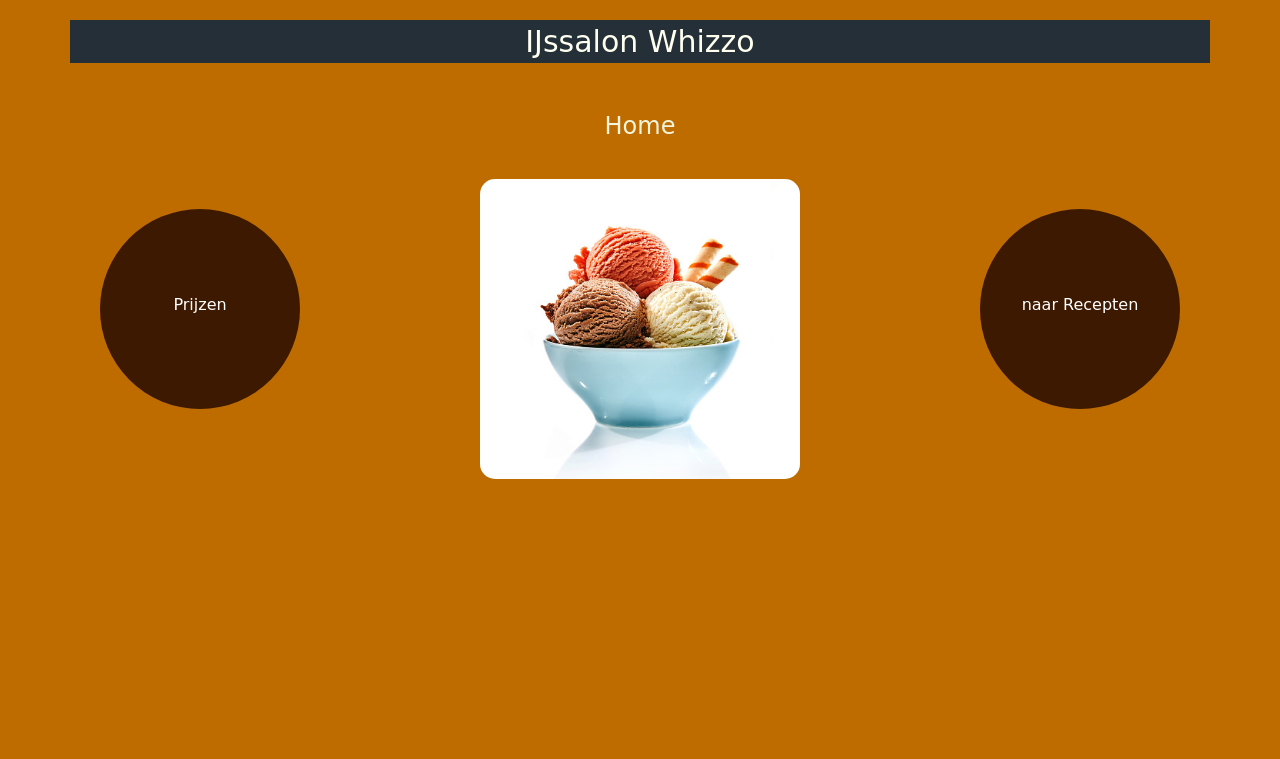
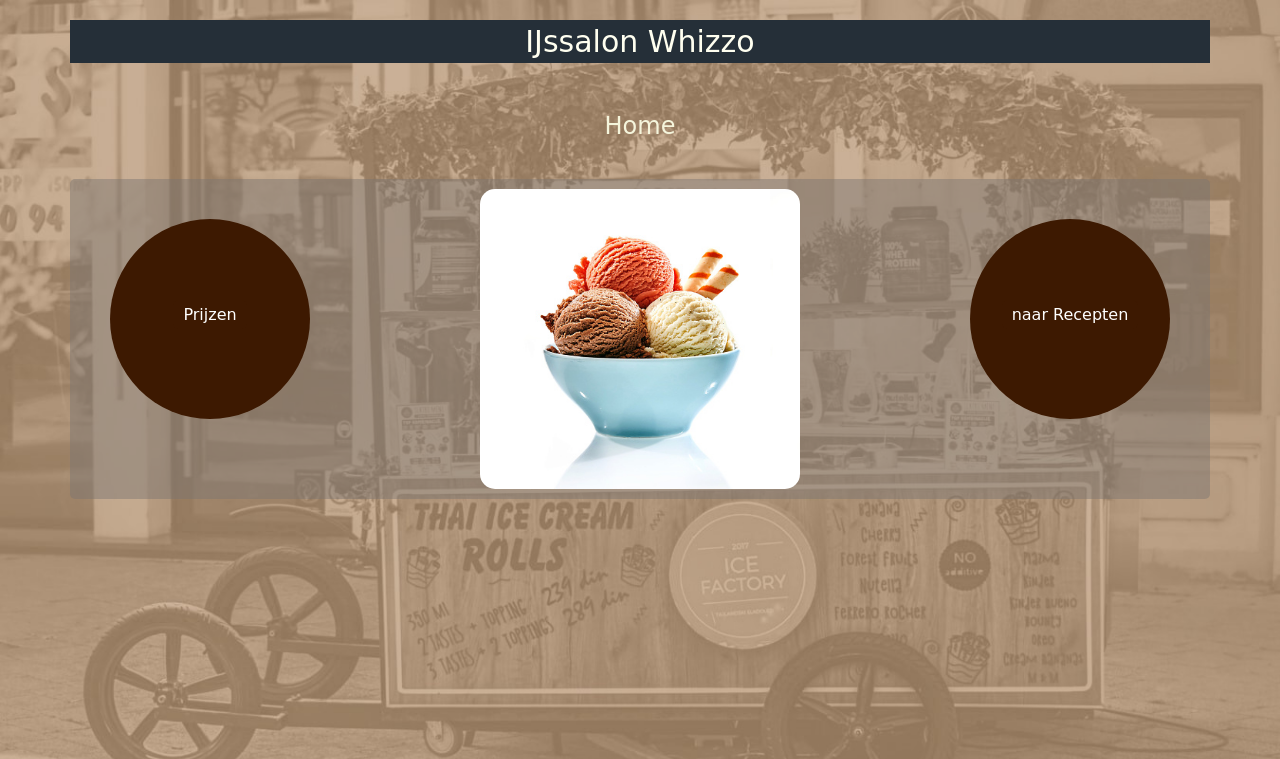
Before and after one commit to Alexico1969/NHA_IJssalon, a Flask app: page / in a window 1280 px wide. Shown: the top 759 px of the page. Run offline with Flask 2, Linux system fonts and the light colour scheme; parts of the project's set-up code (start-up, migrations or seed data) failed here and were passed over; some libraries are stand-ins or nearby versions; some web fonts are replaced.

Commit message:
added background image and some css

```diff
--- a/static/style.css
+++ b/static/style.css
@@ -4,6 +4,7 @@
 */
 body {
     background-color: #be6c00;
+    background-image: url("bg.jpg");
     background-size: cover;
     font-family: 'Pushster', cursive;
 }
@@ -83,6 +84,10 @@ a::after{
 
 .flex-container{
   display: flex;
+  background-color:rgba(122, 117, 113, 0.466);
+  /*background-color: red; */
+  padding: 10px;
+  border-radius: 5px;
 }
 
 .left_panel{
```
Also changed, not shown: static/bg.jpg (added).
